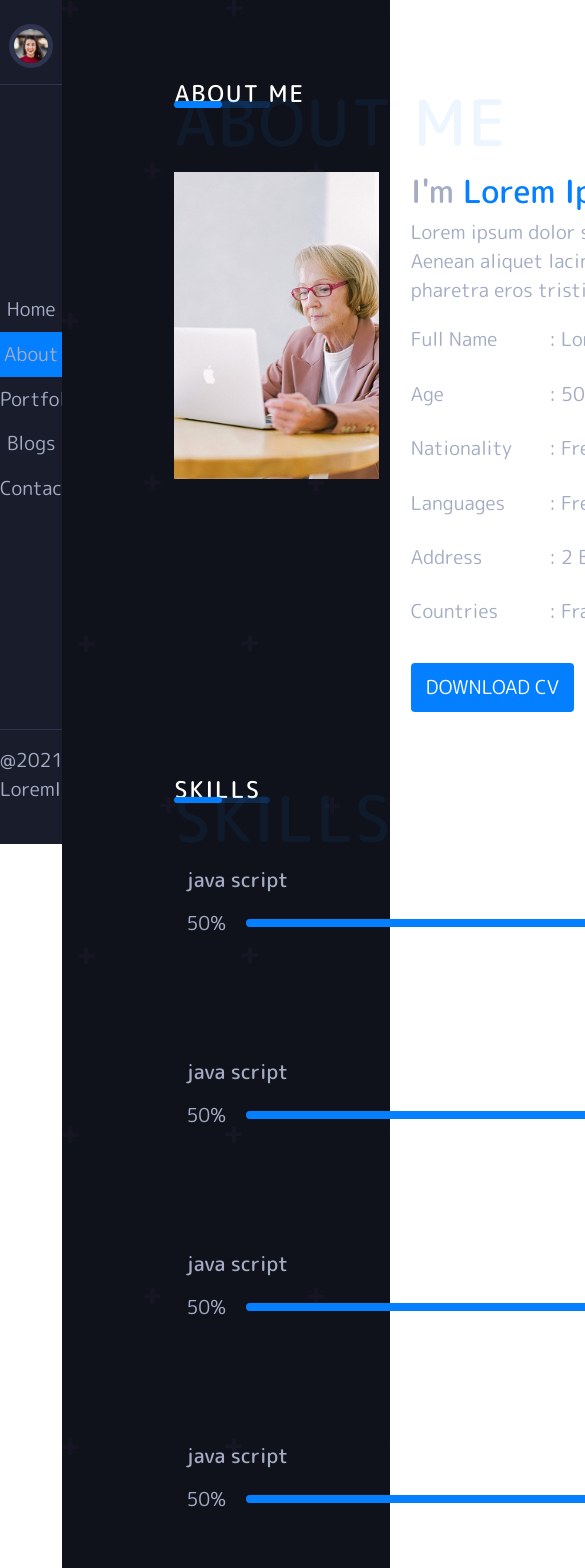
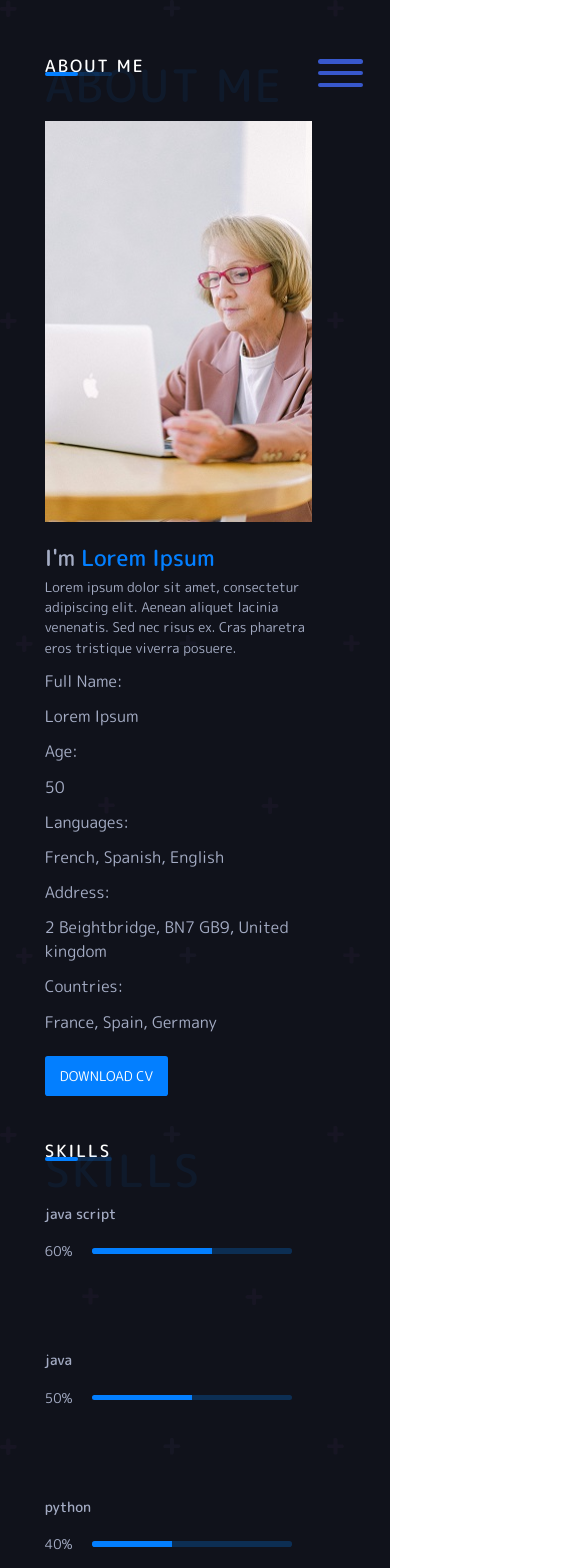
Before and after one commit to MBalayeva/portfolio, a React (Create React App) app: page /about in a window 390 px wide. Shown: the top 1568 px of the page, 585 px wide, since content can reach past the window. Built offline with nearby package versions, Linux system fonts and the light colour scheme.

Commit message:
media queries added to home and about pages

```diff
--- a/src/App.js
+++ b/src/App.js
@@ -1,5 +1,6 @@
 import './App.scss';
-import React, { Switch, Route } from 'react-router-dom'
+import React, { useState } from 'react';
+import { Switch, Route } from 'react-router-dom'
 import Navbar from './components/Navbar';
 import HomePage from './pages/HomePage'
 import AboutPage from './pages/AboutPage'
@@ -8,10 +9,20 @@ import BlogsPage from './pages/BlogsPage'
 import ContactsPage from './pages/ContactsPage'
 
 function App() {
+  const [navToggle, setNavToggle] = useState(false);
+  const showNav = () => {
+    setNavToggle(!navToggle);
+  }
+
   return (
     <div className="App">
-      <div className="sidebar">
+      <div className={`sidebar ${navToggle ? 'show-nav' : ''}`}>
         <Navbar />
+      </div>
+      <div className='nav-btn' onClick={showNav}>
+        <div className='line'></div>
+        <div className='line'></div>
+        <div className='line'></div>
       </div>
       <div className="main-content">
         <div className="content">
--- a/src/App.scss
+++ b/src/App.scss
@@ -37,3 +37,9 @@ body::-webkit-scrollbar-track {
 span {
     color: #037fff;
 }
+
+@media screen and (max-width: 425px) {
+    html {
+        font-size: 70%;
+    }
+}
--- a/src/components/ImageSection.js
+++ b/src/components/ImageSection.js
@@ -17,7 +17,7 @@ function ImageSection() {
             tristique viverra posuere.
           </p>
           <div className="about-details">
-            <div className="left-section">
+            {/* <div className="left-section">
               <p>Full Name</p>
               <p>Age</p>
               <p>Nationality</p>
@@ -32,9 +32,29 @@ function ImageSection() {
               <p>: French, Spanish, English</p>
               <p>: 2 Beightbridge, BN7 GB9, United kingdom</p>
               <p>: France, Spain, Germany</p>
+            </div> */}
+            <div className="about-details-item">
+              <p>Full Name: </p>
+              <p>Lorem Ipsum</p>
+            </div>
+            <div className="about-details-item">
+              <p>Age: </p>
+              <p>50</p>
+            </div>
+            <div className="about-details-item">
+              <p>Languages: </p>
+              <p> French, Spanish, English</p>
+            </div>
+            <div className="about-details-item">
+              <p>Address: </p>
+              <p> 2 Beightbridge, BN7 GB9, United kingdom</p>
+            </div>
+            <div className="about-details-item">
+              <p>Countries:</p>
+              <p>France, Spain, Germany</p>
             </div>
           </div>
-          <button className='btn'>download cv</button>
+          <button className="btn">download cv</button>
         </div>
       </div>
     );
--- a/src/pages/AboutPage.js
+++ b/src/pages/AboutPage.js
@@ -14,23 +14,23 @@ function AboutPage() {
         <ImageSection />
         <Title span="skills" title="skills" />
 
-        <div className="container">
           <div className="row">
-            <div className="col-md-5">
-              <SkillsSection skill="java script" progress="50%" />
+            <div className="col-sm-6">
+              <SkillsSection skill="java script" progress="60%" />
             </div>
-            <div className="col-md-5">
-              <SkillsSection skill="java script" progress="50%" />
+            <div className="col-sm-6">
+              <SkillsSection skill="java" progress="50%" />
             </div>
-            <div className="col-md-5">
-              <SkillsSection skill="java script" progress="50%" />
+            <div className="col-sm-6">
+              <SkillsSection skill="python" progress="40%" />
             </div>
-            <div className="col-md-5">
-              <SkillsSection skill="java script" progress="50%" />
+            <div className="col-sm-6">
+              <SkillsSection skill="java script" progress="80%" />
             </div>
-          </div>
-          <Title span="services" title="services"/>
+          <Title span="services" title="services" />
           <div className="service-container">
+            <div className="row">
+              <div className="col-xl-4 col-md-6">
                 <ServicesSection
                   image={design}
                   title={"Web design"}
@@ -38,6 +38,8 @@ function AboutPage() {
                     "Lorem ipsum dolor sit amet, consectetur adipiscing elit. Aenea aliquet lacinia venenatis. Sed nec risus ex."
                   }
                 />
+              </div>
+              <div className="col-xl-4 col-md-6">
                 <ServicesSection
                   image={intelligence}
                   title={"Artificial Intelligence"}
@@ -45,6 +47,8 @@ function AboutPage() {
                     "Cras pharetra eros tristique viverra posuere. Sed vitae libero nec lacus iaculismollis."
                   }
                 />
+              </div>
+              <div className="col-xl-4 col-md-6">
                 <ServicesSection
                   image={gamedev}
                   title={"Game development"}
@@ -55,6 +59,8 @@ function AboutPage() {
               </div>
             </div>
           </div>
+        </div>
+      </div>
     );
 }
 
--- a/src/styles/_imageSection.scss
+++ b/src/styles/_imageSection.scss
@@ -22,14 +22,20 @@
 }
 
 .about-details {
-    display: flex;
+    // display: flex;
 
-    p {
-        padding: 0.3rem 0
-    }
+    // p {
+    //     padding: 0.3rem 0
+    // }
 
-    .right-section {
-        margin-left: 2.3rem;
+    // .right-section {
+    //     margin-left: 2.3rem;
+    // }
+    .about-details-item {
+        display: flex;
+        p:nth-child(2) {
+            margin-left: 20px;
+        }
     }
 }
 
@@ -45,6 +51,7 @@
     font-family: inherit;
     position: relative;
     cursor: pointer;
+
     &:after {
         content: '';
         position: absolute;
@@ -55,9 +62,52 @@
         left: 0;
         transition: all 0.4s ease-in-out;
     }
+
     &:hover {
         &:after {
             width: 100%;
         }
     }
 }
+
+@media screen and (max-width: 1000px) {
+    .ImageSection {
+        .about-info {
+            margin-left: 1.5rem;
+        }
+
+        .about-details {
+            font-size: 16px;
+        }
+    }
+}
+
+@media screen and (max-width: 865px) {
+    .ImageSection {
+        flex-direction: column;
+
+        .img {
+            width: auto;
+            max-width: 400px;
+        }
+
+        .about-info {
+            margin-left: 0;
+
+            h4 {
+                margin-top: 2rem;
+            }
+        }
+    }
+}
+
+@media screen and (max-width: 576px) {
+    .about-details {
+        .about-details-item {
+            flex-direction: column;
+            p:nth-child(2) {
+                margin-left: 0;
+            }
+        }
+    }
+}
--- a/src/styles/_layout.scss
+++ b/src/styles/_layout.scss
@@ -4,6 +4,7 @@
         height: 100vh;
         position: fixed;
         background-color: #191d2b;
+        z-index: 10;
     }
 
     .main-content {
@@ -14,8 +15,71 @@
         background-image: url('../img/dots.svg');
         display: grid;
         position: relative;
-        .content{
+
+        .content {
             margin: 5rem 7rem;
         }
     }
+
+    .nav-btn {
+        position: absolute;
+        top: 7%;
+        right: 7%;
+        width: 4rem;
+        height: 2.5rem;
+        display: none;
+        z-index: 10;
+        display: flex;
+        flex-direction: column;
+        justify-content: space-between;
+        cursor: pointer;
+
+        .line {
+            width: 100%;
+            height: 0.4rem;
+            background-color: #3858cc;
+            border-radius: 8px;
+            display: none;
+        }
+    }
 }
+
+@media screen and (max-width: 1100px) {
+    .App {
+        .sidebar {
+            transform: translateX(-100%);
+            width: 30%;
+            transition: all .4s ease-in-out;
+            transform-origin: left;
+        }
+
+        .main-content {
+            margin-left: 0;
+            width: 100%;
+
+            .content {
+                margin-left: 4rem;
+            }
+        }
+
+        .nav-btn {
+            display: flex;
+
+            .line {
+                display: block;
+            }
+        }
+
+        .show-nav {
+            transform: translateX(0);
+        }
+    }
+}
+
+@media screen and (max-width: 425px) {
+    .App {
+        .sidebar {
+            width: 50%;
+        }
+    }
+}
--- a/src/styles/_servicesSection.scss
+++ b/src/styles/_servicesSection.scss
@@ -1,6 +1,7 @@
 .ServicesSection {
     .service {
         width: 95%;
+        min-height: 500px;
         background-color: #191d2b;
         border-left: 1px solid #2e344e;
         border-right: 1px solid #2e344e;
@@ -41,3 +42,16 @@
     justify-content: space-between;
     margin-top: 4rem;
 }
+
+@media screen and (max-width:1140px) {
+    .ServicesSection {
+        margin-top: 1rem;
+    }
+}
+
+@media screen and (max-width:768px) {
+    .ServicesSection .service {
+        margin: 0 auto;
+        min-height: auto;
+    }
+}
```
Lines whose indentation alone changed are shown as unchanged.
